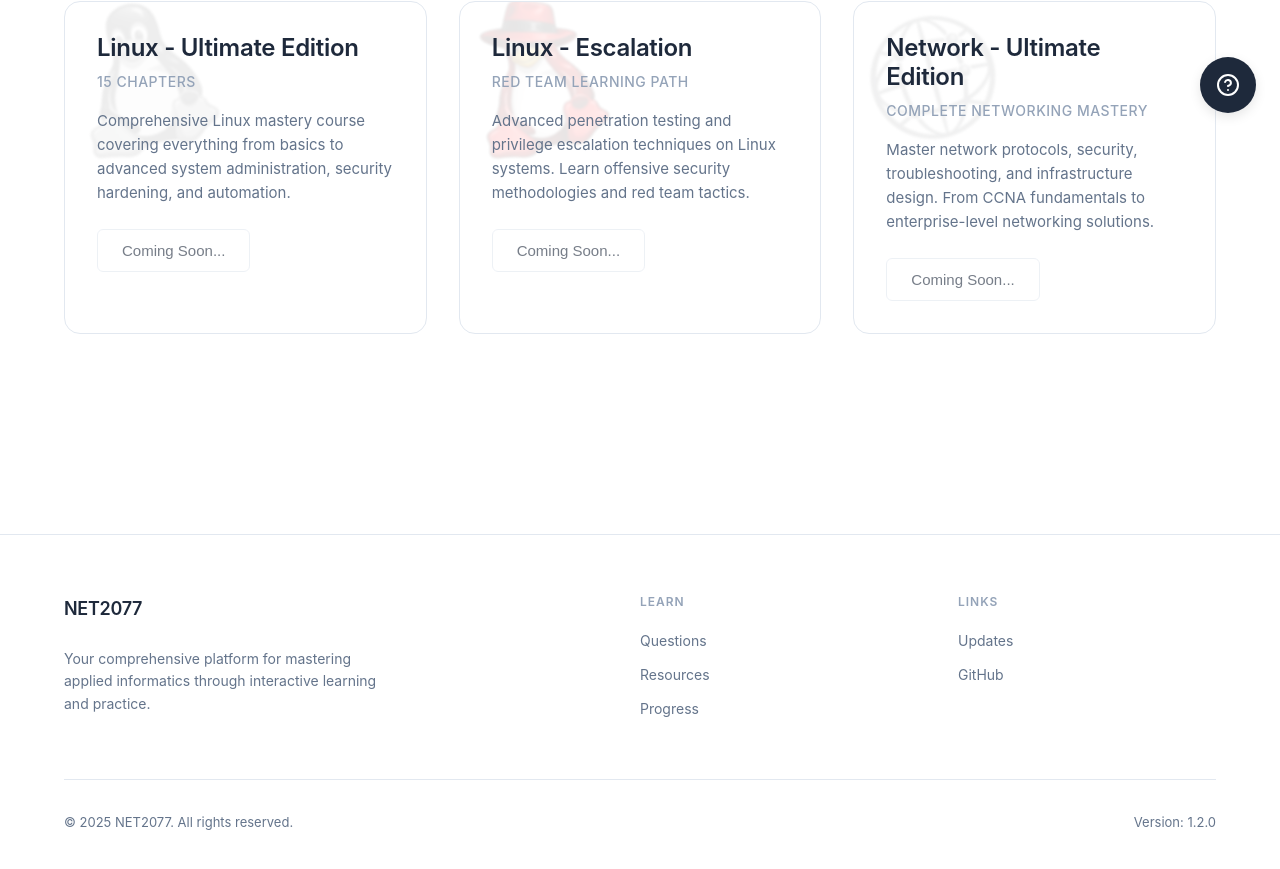
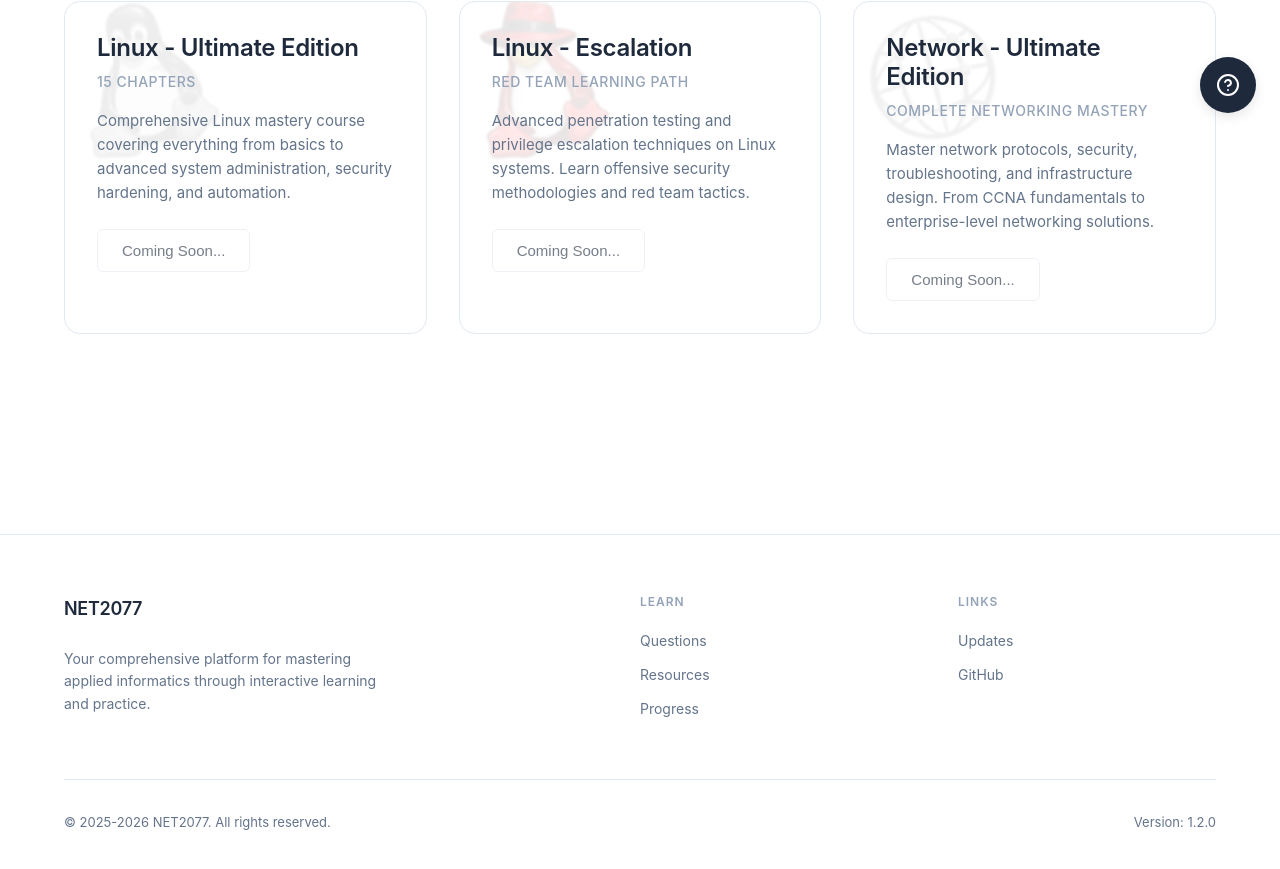
Before and after one commit to HojdaAdelin/net2077, a React (Vite) app in the folder frontend/: page /lab in a window 1280 px wide. Shown: the part 663-1532 px from the top of the page. Built offline with nearby package versions, Linux system fonts and the light colour scheme; no server answers.

Commit message:
qst update

```diff
--- a/frontend/src/components/Footer.jsx
+++ b/frontend/src/components/Footer.jsx
@@ -35,7 +35,7 @@ export default function Footer() {
         </div>
 
         <div className="footer-bottom">
-          <p>© 2025 NET2077. {t('footer.rights')}</p>
+          <p>© 2025-2026 NET2077. {t('footer.rights')}</p>
           <p>{t('footer.version')} 1.2.0</p>
         </div>
       </div>
```
Also changed, not shown: 1 other file (tests, documents, lock files or other folders).
